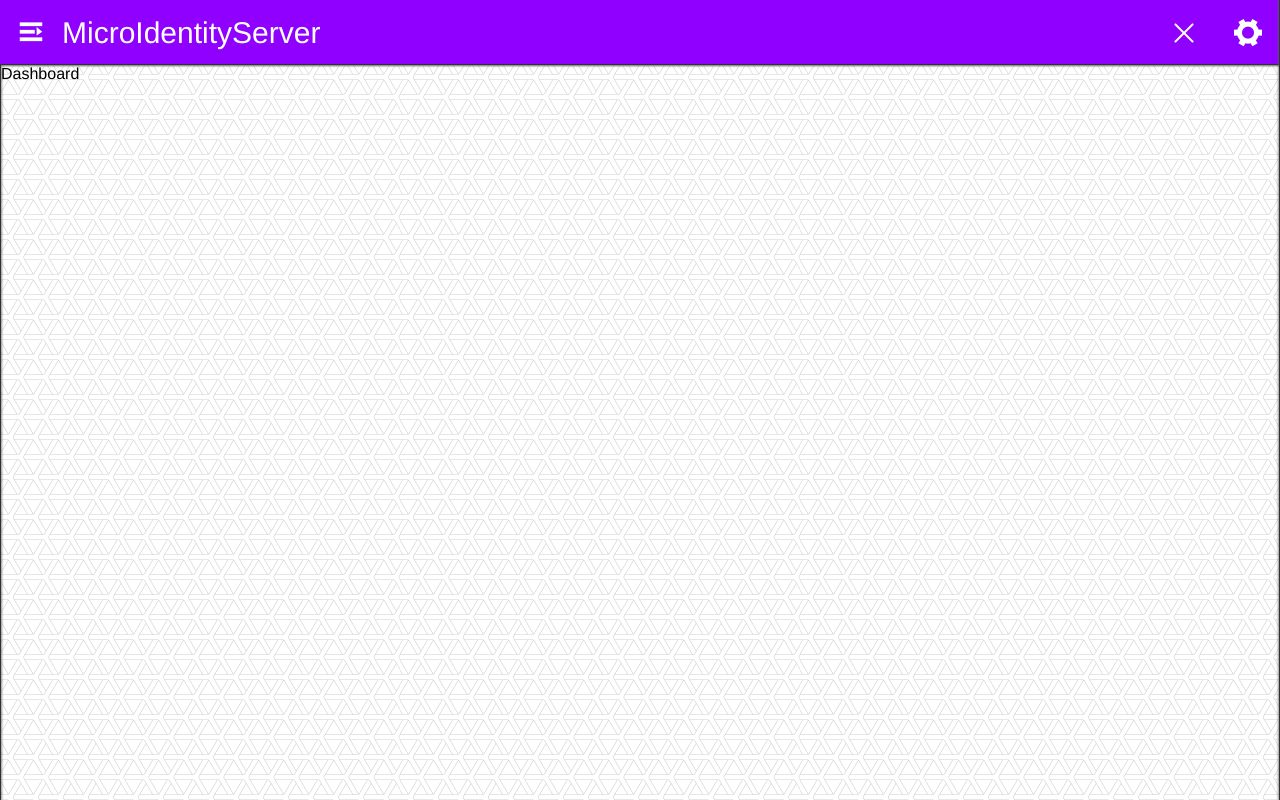
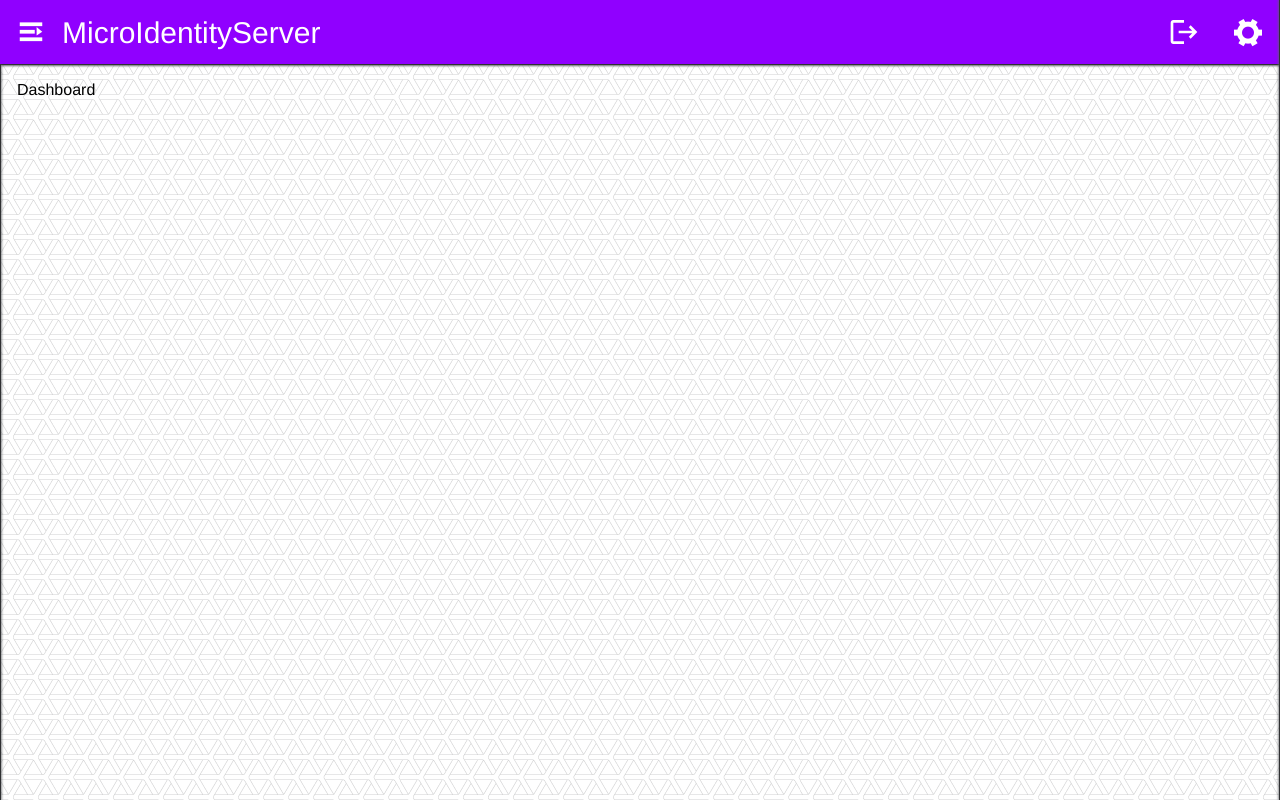
Before and after one commit to alex-c/MicroIdentityService, a Vue app in the folder mis-frontend/: page /dashboard in a window 1280 px wide. Built offline with nearby package versions, Linux system fonts and the light colour scheme.

Commit message:
Added mdi icons

```diff
--- a/mis-frontend/package.json
+++ b/mis-frontend/package.json
@@ -7,6 +7,7 @@
     "build": "vue-cli-service build"
   },
   "dependencies": {
+    "@mdi/js": "^5.8.55",
     "core-js": "^3.6.5",
     "element-ui": "^2.13.2",
     "vue": "^2.6.12",
--- a/mis-frontend/src/components/Header.vue
+++ b/mis-frontend/src/components/Header.vue
@@ -6,18 +6,21 @@
       <span id="header-name" v-else>μIS</span>
     </div>
     <div id="header-options">
-      <div class="option" @click="signOut"><i class="el-icon-close" /></div>
+      <div class="option" @click="signOut"><LogoutIcon :size="32" /></div>
       <div class="option" @click="showSettingsSidebar"><i class="el-icon-s-tools" /></div>
     </div>
   </header>
 </template>
 
 <script>
+import LogoutIcon from '@/components/shared/icons/LogoutIcon.vue';
+
 import { SET_MENU_DRAWER_OPEN } from '@/store/mutations.js';
 import { SET_SETTINGS_DRAWER_OPEN } from '@/store/mutations.js';
 
 export default {
   name: 'Header',
+  components: { LogoutIcon },
   computed: {
     collapsedUi: function() {
       return this.$store.state.collapsedUi;
--- /dev/null
+++ b/mis-frontend/src/components/shared/Icon.vue
@@ -0,0 +1,27 @@
+<template>
+  <svg xmlns="http://www.w3.org/2000/svg" :width="size" :height="size" viewBox="0 0 24 24">
+    <path :d="path" />
+  </svg>
+</template>
+
+<script>
+export default {
+  name: 'Icon',
+  props: {
+    size: {
+      type: Number,
+      default: 24,
+    },
+    path: {
+      type: String,
+      required: true,
+    },
+  },
+};
+</script>
+
+<style scoped>
+path {
+  fill: currentColor;
+}
+</style>
--- /dev/null
+++ b/mis-frontend/src/components/shared/icons/LogoutIcon.vue
@@ -0,0 +1,24 @@
+<template>
+  <Icon :size="size" :path="path" />
+</template>
+
+<script>
+import Icon from '@/components/shared/Icon.vue';
+import { mdiLogout } from '@mdi/js';
+
+export default {
+  name: 'LogoutIcon',
+  components: { Icon },
+  props: {
+    size: {
+      type: Number,
+      default: 24,
+    },
+  },
+  data() {
+    return {
+      path: mdiLogout,
+    };
+  },
+};
+</script>
--- a/mis-frontend/src/views/Private.vue
+++ b/mis-frontend/src/views/Private.vue
@@ -47,4 +47,8 @@ main {
   flex-grow: 1;
   text-align: left;
 }
+
+.standard-page {
+  padding: 16px;
+}
 </style>
--- a/mis-frontend/src/views/private/Dashboard.vue
+++ b/mis-frontend/src/views/private/Dashboard.vue
@@ -1,3 +1,5 @@
 <template>
-  <div id="dashboard">{{ $t('general.dashboard') }}</div>
+  <div id="dashboard" class="standard-page">{{ $t('general.dashboard') }}</div>
 </template>
+
+<style lang="scss" scoped></style>
```
Also changed, not shown: 1 other file (tests, documents, lock files or other folders).
